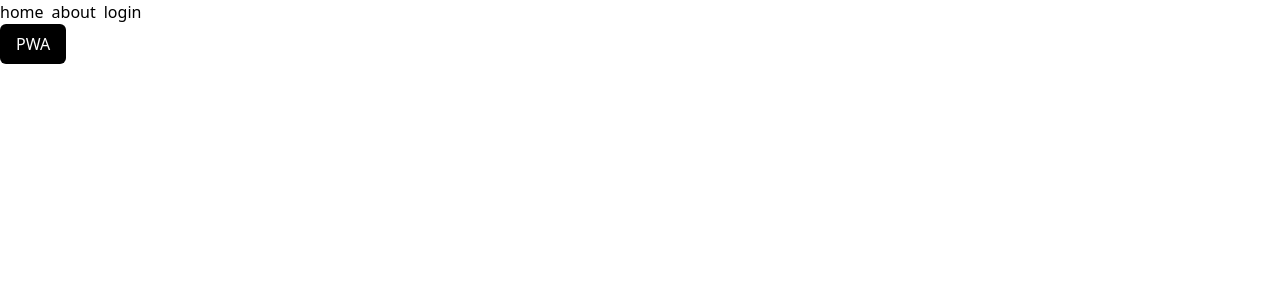
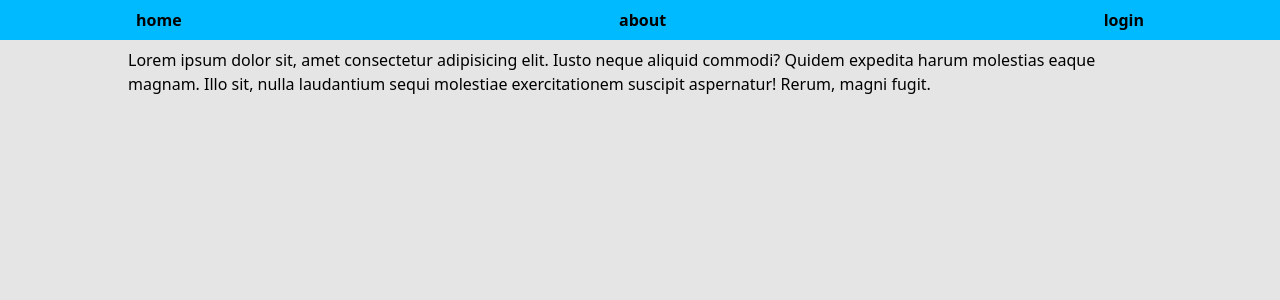
Before and after one commit to Helton-Carlos/nuxt-pwa, a Nuxt app: page / in a window 1280 px wide. Shown: the top 300 px of the page. Built offline with nearby package versions, Linux system fonts and the light colour scheme.

Commit message:
feat: style in project

```diff
--- a/app.vue
+++ b/app.vue
@@ -1,7 +1,13 @@
+<script lang="ts" setup>
+import Header from './layouts/header-nuxt.vue';
+</script>
+
 <template>
   <div>
     <VitePwaManifest />
-    <NuxtPage></NuxtPage>
-    <button class="bg-black text-white px-4 py-2 rounded-md">PWA</button>
+    <Header />
+    <div class="container">
+      <NuxtPage></NuxtPage>
+    </div>
   </div>
 </template>
--- a/assets/main.css
+++ b/assets/main.css
@@ -6,4 +6,13 @@ body {
   margin: 0;
   padding: 0;
   box-sizing: border-box;
+  @apply bg-gray-base;
 }
+
+.container {
+  @apply w-4/5 m-auto pt-2
+}
+
+.btn {
+  @apply bg-primary text-white px-5 py-2 m-2 rounded-md;
+}
--- /dev/null
+++ b/layouts/header-nuxt.vue
@@ -0,0 +1,22 @@
+<script lang="ts" setup>
+const router = [
+  { name: 'home', path: '/' },
+  { name: 'about', path: '/about' },
+  { name: 'login', path: '/login' },
+];
+</script>
+<template>
+  <div>
+    <header class="bg-primary w-full">
+      <ul class="container flex justify-between p-2 gap-2">
+        <li
+          v-for="(routes, index) in router"
+          :key="index"
+          class="font-semibold"
+        >
+          <nuxt-link :to="routes.path"> {{ routes.name }}</nuxt-link>
+        </li>
+      </ul>
+    </header>
+  </div>
+</template>
--- a/pages/index.vue
+++ b/pages/index.vue
@@ -1,14 +1,9 @@
-<script lang="ts" setup>
-const router = [
-  { name: 'home', path: '/' },
-  { name: 'about', path: '/about' },
-  { name: 'login', path: '/login' },
-];
-</script>
+<script lang="ts" setup></script>
 <template>
-  <ul class="flex gap-2">
-    <li v-for="(routes, index) in router" :key="index">
-      <nuxt-link :to="routes.path"> {{ routes.name }}</nuxt-link>
-    </li>
-  </ul>
+  <div>
+    Lorem ipsum dolor sit, amet consectetur adipisicing elit. Iusto neque
+    aliquid commodi? Quidem expedita harum molestias eaque magnam. Illo sit,
+    nulla laudantium sequi molestiae exercitationem suscipit aspernatur! Rerum,
+    magni fugit.
+  </div>
 </template>
--- a/pages/login.vue
+++ b/pages/login.vue
@@ -10,14 +10,14 @@ const login = async () => {};
 <template>
   <div>
     <div class="title">
-      <h2>Login</h2>
+      <h2 class="font-semibold text-xl">Login</h2>
     </div>
-    <div class="container form">
+    <div class="flex flex-col">
       <label for="uname"><b>Username</b></label>
       <input
         v-model="user.username"
         type="text"
-        class="input"
+        class="m-2 bg-white border-none p-2"
         placeholder="Enter Username"
         name="uname"
         required
@@ -27,13 +27,13 @@ const login = async () => {};
       <input
         v-model="user.password"
         type="password"
-        class="input"
+        class="m-2 bg-white border-none p-2"
         placeholder="Enter Password"
         name="psw"
         required
       />
 
-      <button @click.prevent="login" class="button">Login</button>
+      <button @click.prevent="login" class="btn">Login</button>
     </div>
   </div>
 </template>
--- a/tailwind.config.js
+++ b/tailwind.config.js
@@ -8,8 +8,50 @@ export default {
     './app.vue',
     './error.vue',
   ],
+  content: [
+    './components/**/*.{js,vue,ts}',
+    './layouts/**/*.vue',
+    './pages/**/*.vue',
+    './plugins/**/*.{js,ts}',
+    './nuxt.config.{js,ts}',
+    './app.vue',
+  ],
   theme: {
     extend: {},
+    screens: {
+      sm: '450px',
+      md: '760px',
+      lg: '1280px',
+      xl: '1440px',
+    },
+    fontSize: {
+      sm: '0.87rem',
+      base: '1.1rem',
+      xl: '1.4rem',
+      '2xl': '1.7rem',
+      '3xl': '2rem',
+    },
+    colors: {
+      'gray-base': '#E5E5E5',
+      primary: '#00BAFF',
+      secondary: '#121626',
+      warning: '#FF9500',
+      error: '#FF2D55',
+      'error-ground': '#5A0314',
+      success: '#34C759',
+      'success-ground': '#009927',
+      white: '#FFFF',
+      black: '#000000',
+      gray: '#737375',
+      'gray-light': '#DADADA',
+      'gray-dark': '#232323',
+      blue: '#007AFF',
+      purple: '#AF52DE',
+      orange: '#F45928',
+    },
+    fontFamily: {
+      sans: ['ui-sans-serif', 'system-ui', 'sans-serif'],
+    },
   },
   plugins: [],
 };
```
